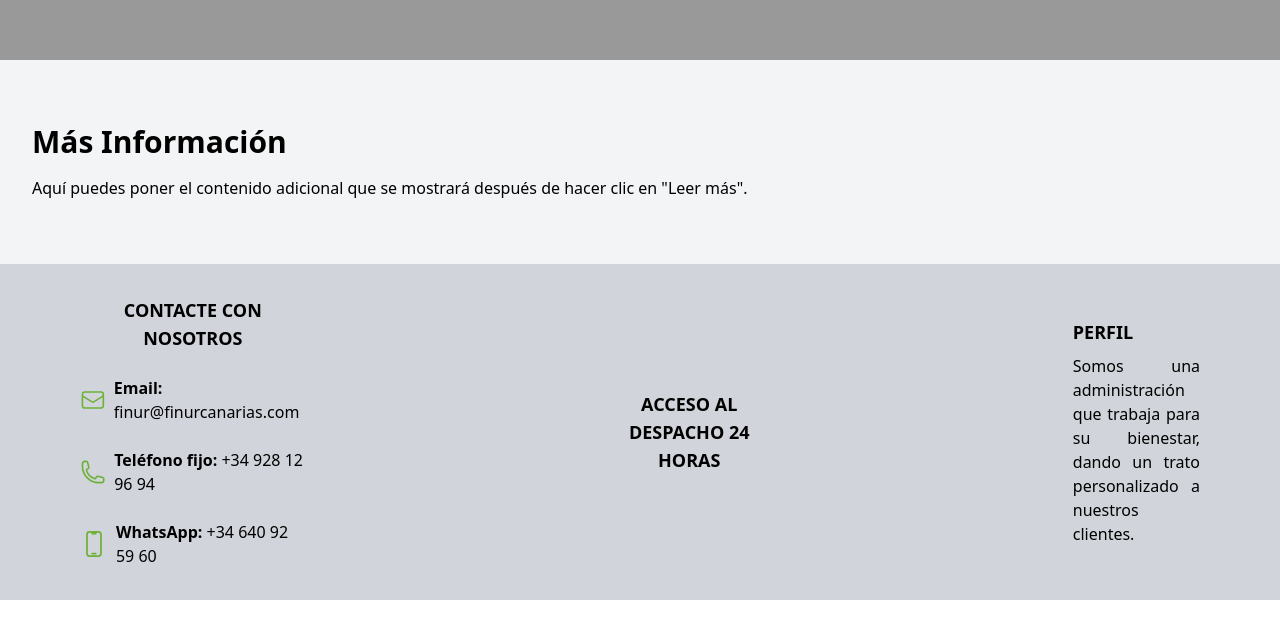
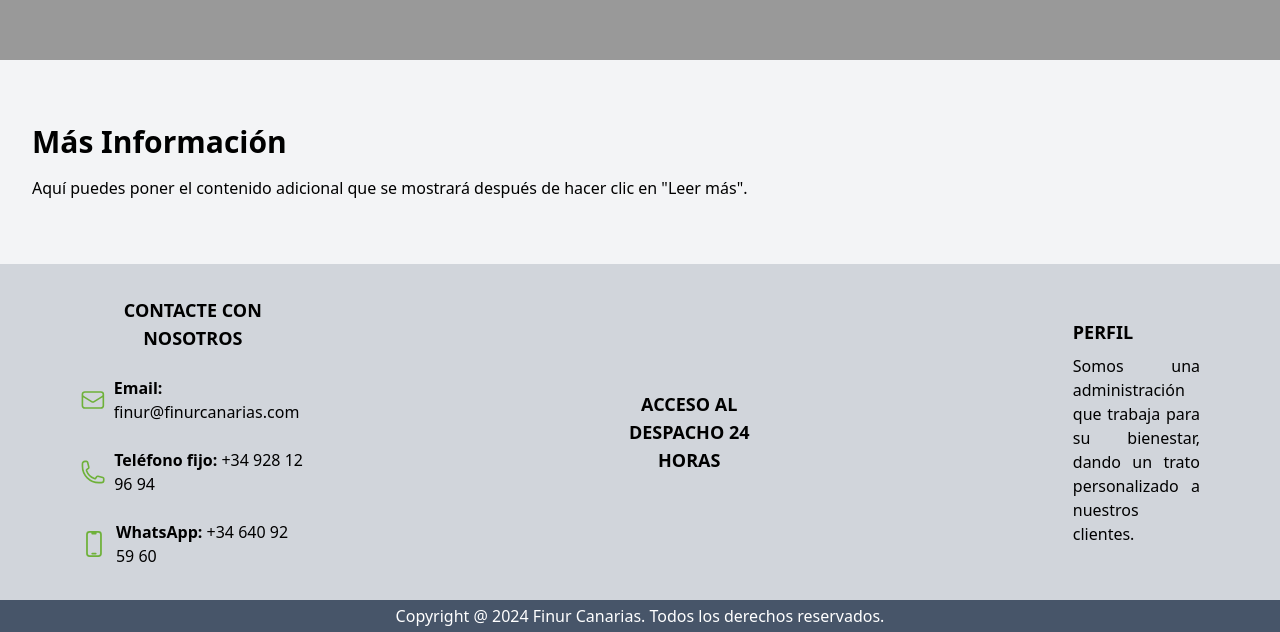
Before and after one commit to ale-aguiar/finur-canarias, a website: page src/index.html in a window 1280 px wide. Shown: the part 752-1384 px from the top of the page. Before the commit the page ends 1352 px from the top, so only its background shows below. Drawn offline with Linux system fonts and the light colour scheme.

Commit message:
Copyright en footer

```diff
--- a/src/index.html
+++ b/src/index.html
@@ -41,7 +41,8 @@
         <h2 class="text-3xl font-semibold mb-4">Más Información</h2>
         <p>Aquí puedes poner el contenido adicional que se mostrará después de hacer clic en "Leer más".</p>
     </section>
-    <footer class="flex items-center justify-between bg-gray-300 py-8">
+    <footer class="grid">
+        <div class="flex items-center justify-between bg-gray-300 py-8">
             <!-- Primer div: Contacto -->
             <div class="flex flex-col items-start space-y-6 flex-1 ml-20">
                 <h3 class="text-center text-lg font-semibold">CONTACTE CON NOSOTROS</h3>
@@ -76,6 +77,10 @@
                 <h3 class="text-lg font-semibold">PERFIL</h3>
                 <p class="text-justify">Somos una administración que trabaja para su bienestar, dando un trato personalizado a nuestros clientes.</p>
             </div>
+        </div>
+        <div class="flex items-center justify-center bg-slate-600 p-1">
+            <p class="text-white">Copyright @ 2024 Finur Canarias. Todos los derechos reservados.</p>
+        </div>
     </footer>
 </body>
 </html>
```
Also changed, not shown: src/css/output.css. Lines whose indentation alone changed are shown as unchanged.
